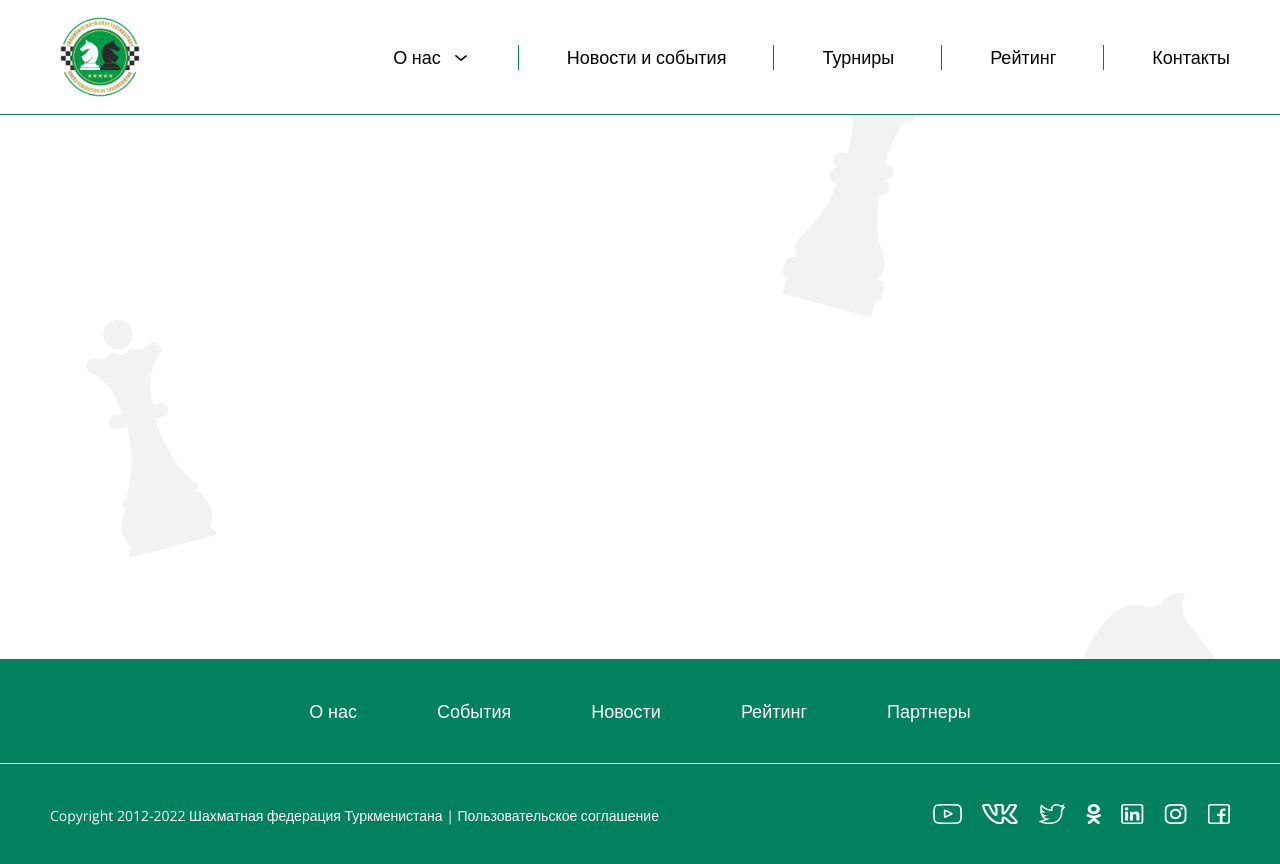
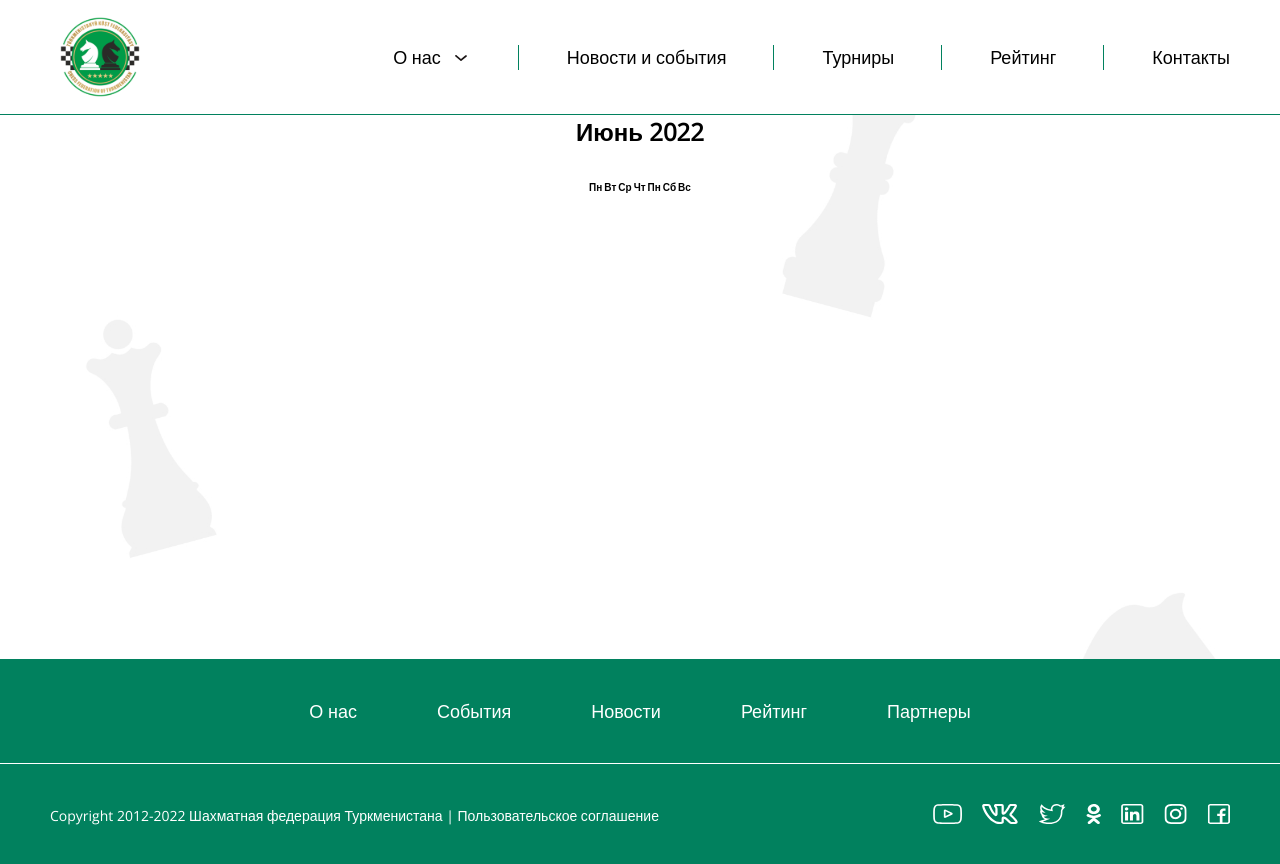
Before and after one commit to VividTruthKeeper/react-typescript-chess-federation, a React (Create React App) app: page /calendar in a window 1280 px wide. Shown: the top 864 px of the page. Built offline with nearby package versions, Linux system fonts and the light colour scheme.

Commit message:
calendar

```diff
--- a/src/App.tsx
+++ b/src/App.tsx
@@ -16,6 +16,7 @@ import Profile from "./pages/Profile";
 import EventItem from "./pages/EventItem";
 import Structure from "./pages/Structure";
 import Contacts from "./pages/Contact";
+import Calendar from "./components/global/Calendar";
 
 const App = () => {
   return (
@@ -30,6 +31,7 @@ const App = () => {
           <Route path="/event" element={<EventItem />} />
           <Route path="/structure" element={<Structure />} />
           <Route path="/contact" element={<Contacts />} />
+          <Route path="/calendar" element={<Calendar />} />
         </Routes>
       </div>
       <Footer />
--- /dev/null
+++ b/src/components/global/Calendar.tsx
@@ -0,0 +1,53 @@
+// Modules
+
+// Import helpers
+import {
+  generateDateMatrix,
+  matchLocaleLang,
+  daysLocale,
+  stringSep,
+  matchDayNumber,
+  matchDateToDay,
+} from "../../helpers/calendar";
+
+// Types
+import { dateMatrix, dataItem } from "../../helpers/calendar";
+
+const Calendar = () => {
+  const date = new Date();
+  const data = generateDateMatrix(date.getFullYear());
+  const currentMonth = date.getMonth();
+  //   console.log(data);
+
+  const dataDays: Array<dataItem> = data[0];
+  const dataYear: dateMatrix[1] = data[1];
+  const sorted = matchDateToDay(dataDays[currentMonth].data);
+  console.log(sorted);
+  return (
+    <div className="calendar">
+      <div className="calendar-top">
+        <h4>{`${matchLocaleLang(currentMonth)} ${data[1] as number}`}</h4>
+      </div>
+      <div className="calendar-bottom">
+        <table className="calendar-table">
+          <tbody>
+            <tr className="calendar-table-header">
+              <th>{daysLocale[0]}</th>
+              <th>{daysLocale[1]}</th>
+              <th>{daysLocale[2]}</th>
+              <th>{daysLocale[3]}</th>
+              <th>{daysLocale[4]}</th>
+              <th>{daysLocale[5]}</th>
+              <th>{daysLocale[6]}</th>
+            </tr>
+            {/* {sorted.map(arr => {
+            })
+            })} */}
+          </tbody>
+        </table>
+      </div>
+    </div>
+  );
+};
+
+export default Calendar;
--- /dev/null
+++ b/src/helpers/calendar.ts
@@ -0,0 +1,212 @@
+export interface innerTempType {
+  month: string;
+  data: string[];
+}
+
+interface monthType {
+  name: string;
+  number: number;
+  days: number;
+}
+
+export interface dataItem {
+  data: string[];
+  month: string;
+}
+
+export type dateMatrix = [dataItem[], number];
+
+const date = new Date();
+
+const checkLeapYear = (year: number) => {
+  return new Date(year, 1, 29).getDate() === 29;
+};
+
+const months: monthType[] = [
+  {
+    name: "January",
+    number: 1,
+    days: 31,
+  },
+  {
+    name: "February",
+    number: 2,
+    days: checkLeapYear(date.getFullYear()) ? 29 : 28,
+  },
+  {
+    name: "March",
+    number: 3,
+    days: 31,
+  },
+  {
+    name: "April",
+    number: 4,
+    days: 30,
+  },
+  {
+    name: "May",
+    number: 5,
+    days: 31,
+  },
+  {
+    name: "June",
+    number: 6,
+    days: 30,
+  },
+  {
+    name: "July",
+    number: 7,
+    days: 31,
+  },
+  {
+    name: "August",
+    number: 8,
+    days: 31,
+  },
+  {
+    name: "September",
+    number: 9,
+    days: 30,
+  },
+  {
+    name: "October",
+    number: 10,
+    days: 31,
+  },
+  {
+    name: "November",
+    number: 11,
+    days: 30,
+  },
+  {
+    name: "December",
+    number: 12,
+    days: 31,
+  },
+];
+
+export const monthsEng: string[] = [
+  "January",
+  "February",
+  "March",
+  "April",
+  "May",
+  "June",
+  "July",
+  "August",
+  "September",
+  "October",
+  "November",
+  "December",
+];
+
+export const monthsLocale: string[] = [
+  "Январь",
+  "Февраль",
+  "Март",
+  "Апрель",
+  "Май",
+  "Июнь",
+  "Июль",
+  "Август",
+  "Сентябрь",
+  "Октябрь",
+  "Ноябрь",
+  "Декабрь",
+];
+
+export const matchLocaleLang = (month: number) => {
+  return monthsLocale[month];
+};
+
+const days: string[] = [
+  "Monday",
+  "Tuesday",
+  "Wednesday",
+  "Thursday",
+  "Friday",
+  "Saturday",
+  "Sunday",
+];
+
+export const daysLocale: string[] = ["Пн", "Вт", "Ср", "Чт", "Пн", "Сб", "Вс"];
+
+const getFirstDayOfMonth = (year: number, month: number) => {
+  return new Date(year, month, 1).getDay();
+};
+
+export const generateDateMatrix = (year: number) => {
+  let out: Object[] = [];
+  months.forEach((month) => {
+    let values: string[] = [];
+    Array.from({ length: month.days }, (_, i) => i + 1).forEach((el, i) => {
+      values.push(
+        `${el}-${
+          getFirstDayOfMonth(year, month.number - 1) !== 0
+            ? days[(getFirstDayOfMonth(year, month.number - 1) - 1 + i) % 7]
+            : days[(days.length - 1 + i) % 7]
+        }`
+      );
+    });
+    let temp: innerTempType = {
+      month: month.name,
+      data: values,
+    };
+    out.push(temp);
+  });
+  return [out, year] as dateMatrix;
+};
+
+export const stringSep = (string: string) => {
+  return string.split("-") as string[];
+};
+
+export const matchDayNumber = (day: string): number => {
+  if (day === days[0]) {
+    return 1;
+  } else if (day === days[1]) {
+    return 2;
+  } else if (day === days[2]) {
+    return 3;
+  } else if (day === days[3]) {
+    return 4;
+  } else if (day === days[4]) {
+    return 5;
+  } else if (day === days[5]) {
+    return 6;
+  } else if (day === days[6]) {
+    return 7;
+  } else {
+    return 0;
+  }
+};
+
+export const matchDateToDay = (array: string[]) => {
+  const placeholder = [0, 0, 0, 0, 0, 0, 0];
+  const mondays: number[] = Array.from(placeholder);
+  const tuesdays: number[] = Array.from(placeholder);
+  const wednesdays: number[] = Array.from(placeholder);
+  const thursdays: number[] = Array.from(placeholder);
+  const fridays: number[] = Array.from(placeholder);
+  const saturdays: number[] = Array.from(placeholder);
+  const sundays: number[] = Array.from(placeholder);
+  const months: number[][] = [
+    mondays,
+    tuesdays,
+    wednesdays,
+    thursdays,
+    fridays,
+    saturdays,
+    sundays,
+  ];
+
+  array.forEach((el, i) => {
+    const data = stringSep(el);
+    console.log(i % 7);
+    // console.log(data);
+    // console.log(matchDayNumber(data[1]));
+    months[matchDayNumber(data[1]) - 1][i % 7] = parseInt(data[0]);
+  });
+
+  return months;
+};
--- /dev/null
+++ b/src/styles/_calendar.scss
@@ -0,0 +1,11 @@
+.calendar {
+  display: flex;
+  flex-direction: column;
+  justify-content: center;
+  align-items: center;
+  gap: 3rem;
+}
+
+.calendar-top {
+  font-size: 2.4rem;
+}
--- a/src/styles/style.scss
+++ b/src/styles/style.scss
@@ -13,3 +13,4 @@
 @import "./event-item";
 @import "./structure";
 @import "./contact";
+@import "./calendar";
```
